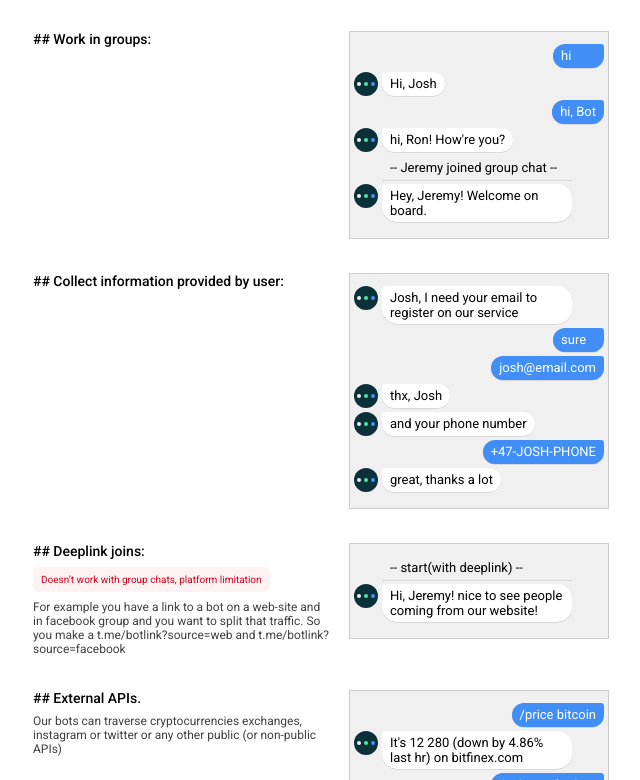
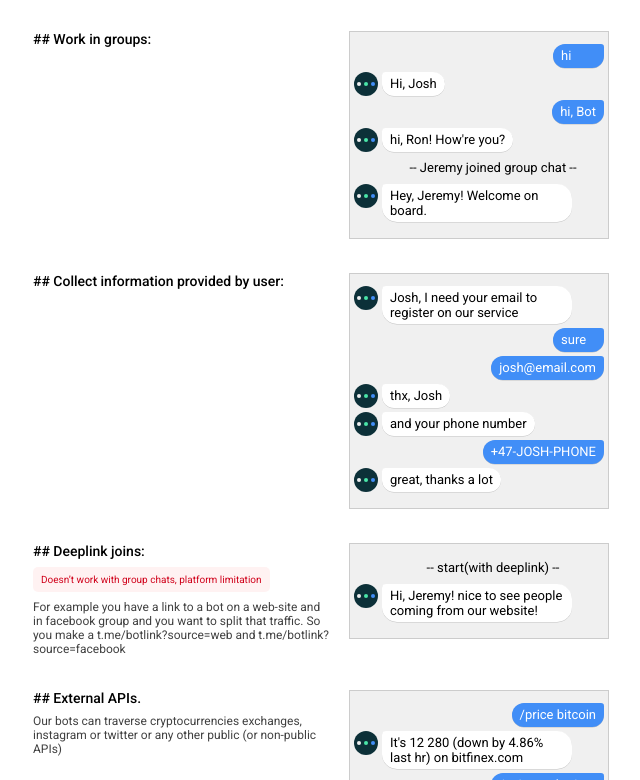
Before and after one commit to k1p1l0/test, a plain HTML site: page index.html in a window 1280 px wide. Shown: the part 693-1473 px from the top of the page, without its empty margins (319-959 px from the left). Drawn offline with Linux system fonts and the light colour scheme; a script that the page names is missing.

Commit message:
Fixed system's messages styles

```diff
--- a/index.html
+++ b/index.html
@@ -245,14 +245,14 @@
                     </div>
                     <div class="message bot">
                         <!-- <img src="#" alt="Avatar" class="avatar"> -->
-                        <span>last day:
-                            - Sugar Ray Leonard: 112 messages
+                        <span>last day:<br>
+                            - Sugar Ray Leonard: 112 messages<br>
                             - Roberto Duran: 95 messages</span>
                     </div>
                     <div class="message bot">
                         <!-- <img src="#" alt="Avatar" class="avatar"> -->
                         <span>last week:<br>
-                            - RD: 1127 messages
+                            - RD: 1127 messages<br>
                             - SRL: 912 messages</span>
                     </div>
                     <div class="message bot">
--- a/main.css
+++ b/main.css
@@ -116,3 +116,8 @@ message:not(:last-child) {
     border-radius: 5px;
     margin-bottom: 8px;
 }
+
+.message.system {
+    align-self: center;
+    box-shadow: none;
+}
```
